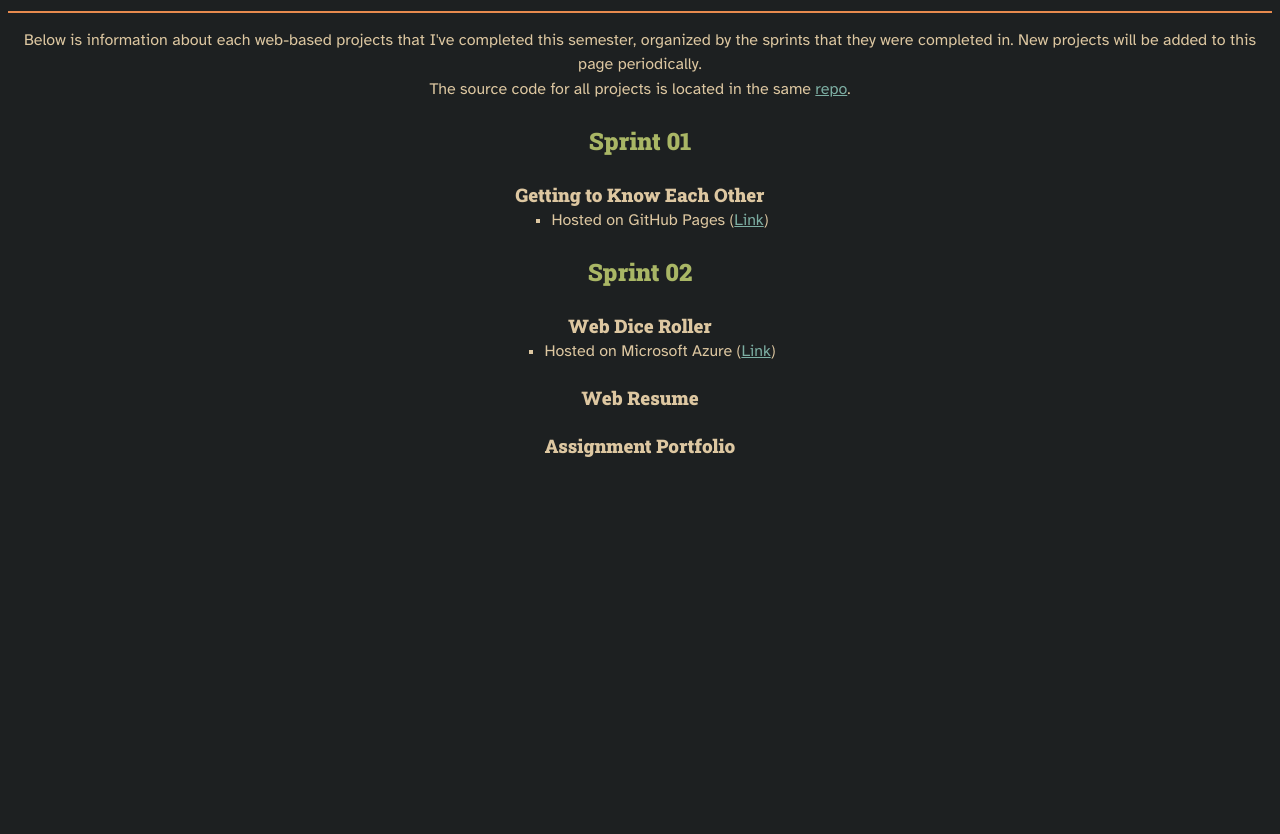
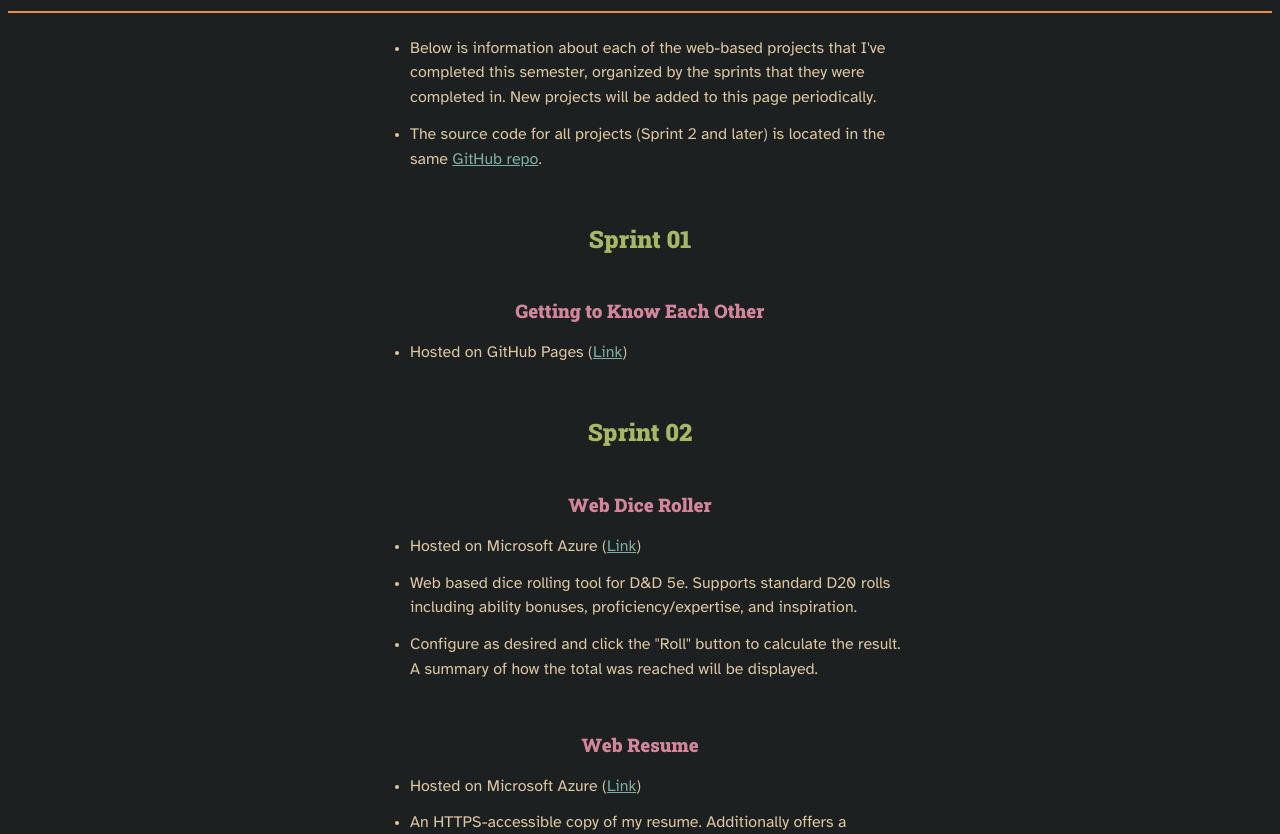
Before and after one commit to mszost/cpsc-44000, a plain HTML site: page sprint-02/portfolio/index.html in a window 1280 px wide. Shown: the part 118-952 px from the top of the page. Before the commit the page ends 800 px from the top, so only its background shows below. Drawn offline with Linux system fonts and the light colour scheme; a web font is replaced by a local one.

Commit message:
portfolio: fix centering

```diff
--- a/sprint-02/portfolio/index.html
+++ b/sprint-02/portfolio/index.html
@@ -11,21 +11,28 @@
 <small>Michael Szostak<br>Spring 2024</small>
 
 <hr>
-
-<p>
-    Below is information about each web-based projects that I've completed this semester,
-    organized by the sprints that they were completed in. New projects will be added to this
-    page periodically.
-    <br>
-    The source code for all projects is located in the same
-    <a href="https://github.com/mszost/cpsc-44000" target="_blank">repo</a>.
-</p>
+<body>
+<div class="main">
+    <ul>
+        <li>
+            Below is information about each of the web-based projects that I've completed this
+            semester, organized by the sprints that they were completed in. New projects will be
+            added to this page periodically.
+        </li>
+        <li>
+            The source code for all projects (Sprint 2 and later) is located in the same
+            <a href="https://github.com/mszost/cpsc-44000" target="_blank">GitHub repo</a>.
+        </li>
+    </ul>
 
     <h2>Sprint 01</h2>
 
         <h3>Getting to Know Each Other</h3>
             <ul>
-            <li>Hosted on GitHub Pages (<a href="https://mszost.github.io/me/">Link</a>)</li>
+                <li>
+                    Hosted on GitHub Pages
+                    (<a href="https://mszost.github.io/me/" target="_blank">Link</a>)
+                </li>
             </ul>
 
 
@@ -36,11 +43,40 @@
             <ul>
                 <li>
                     Hosted on Microsoft Azure
-                (<a href="https://blue-flower-09e983b10.4.azurestaticapps.net/">Link</a>)
+                    (<a href="https://blue-flower-09e983b10.4.azurestaticapps.net/"
+                    target="_blank">Link</a>)
+                </li>
+                <li>
+                    Web based dice rolling tool for D&D 5e. Supports standard D20 rolls including
+                    ability bonuses, proficiency/expertise, and inspiration.
+                </li>
+                <li>
+                    Configure as desired and click the "Roll" button to calculate the result.
+                    A summary of how the total was reached will be displayed.
                 </li>
             </ul>
-        <!--<iframe src="https://blue-flower-09e983b10.4.azurestaticapps.net/" width="400" height="600"></iframe>-->
 
     <h3>Web Resume</h3>
+    <ul>
+        <li>
+            Hosted on Microsoft Azure
+            (<a href="https://blue-flower-09e983b10.4.azurestaticapps.net/"
+            target="_blank">Link</a>)
+        </li>
+        <li>
+            An HTTPS-accessible copy of my resume. Additionally offers a downloadable PDF version.
+        </li>
+    </ul>
 
     <h3>Assignment Portfolio</h3>
+    <ul>
+        <li>
+            Hosted on Microsoft Azure
+            (<a href="https://nice-smoke-05d7f6910.4.azurestaticapps.net/"
+            target="_blank">Link</a>)
+        </li>
+        <li>You are here!</li>
+    </ul>
+</div>
+</body>
+</html>
--- a/sprint-02/portfolio/style.css
+++ b/sprint-02/portfolio/style.css
@@ -35,7 +35,17 @@
 }
 
 
+/* layout */
+.main {
+    display: flex;
+    flex-direction: column;
+    align-items: center;
+    justify-content: center;
+}
+
+
 /* general text styles */
+
 * {
     text-align: center;
     background-color: var(--bg_primary);
@@ -52,9 +62,8 @@ h1,h3 {
     margin-bottom: 0;
 }
 
-h2 {
-    color: var(--green);
-}
+h2 {color: var(--green);}
+h3 {color: var(--purple);}
 
 hr {
     border: 1px solid var(--orange);
@@ -70,15 +79,13 @@ a {
     color: var(--blue);
 }
 
-
 ul {
-    font-family: "Atkinson Hyperlegible";
-    list-style-type: square;
-    display: table;
-    margin: 0 auto;
-    line-height: 1.75em;
+    width: 500px;
+    text-align: left;
 }
 
 li {
     text-align: left;
+    width: fit-content;
+    padding-bottom: 0.75em;
 }
```
Lines whose indentation alone changed are shown as unchanged.
